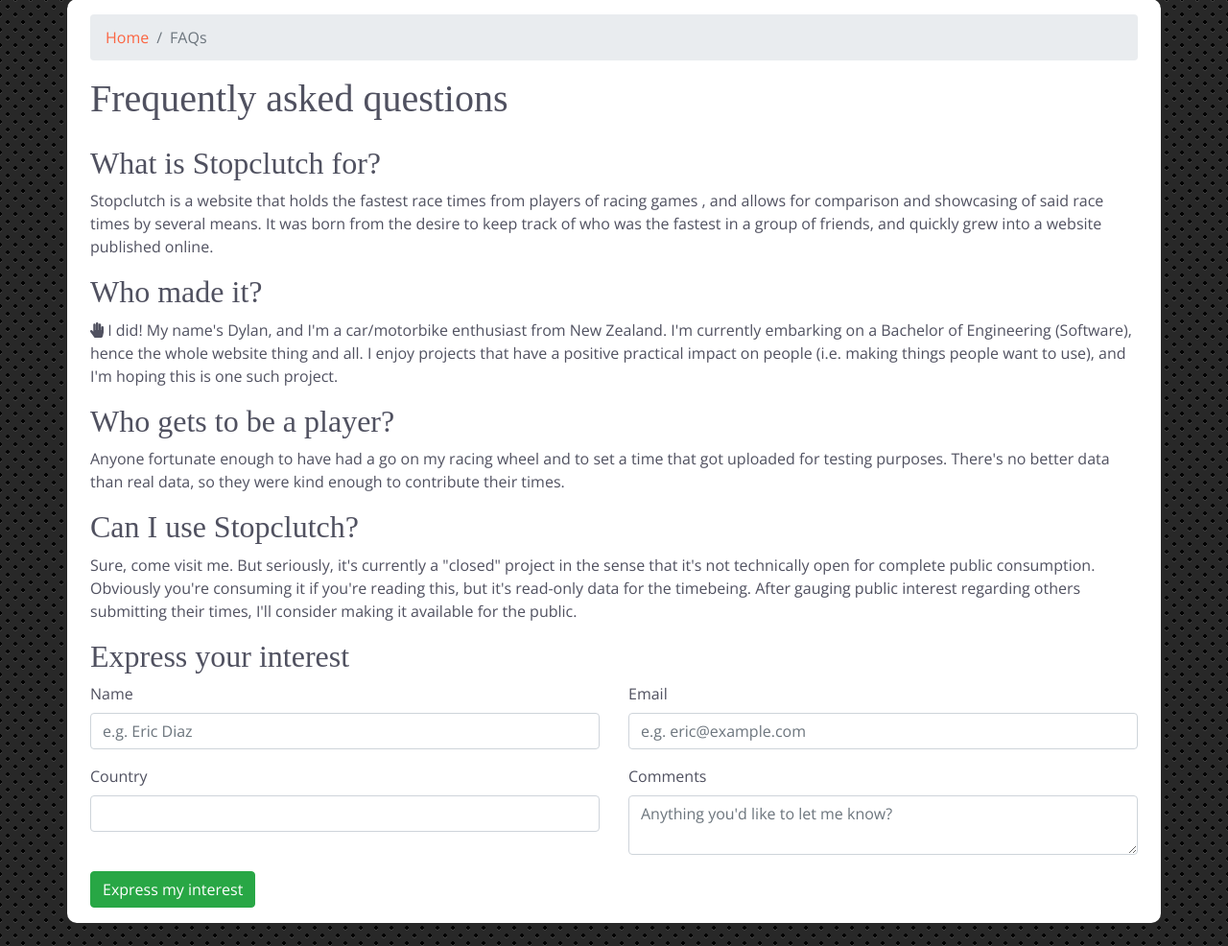
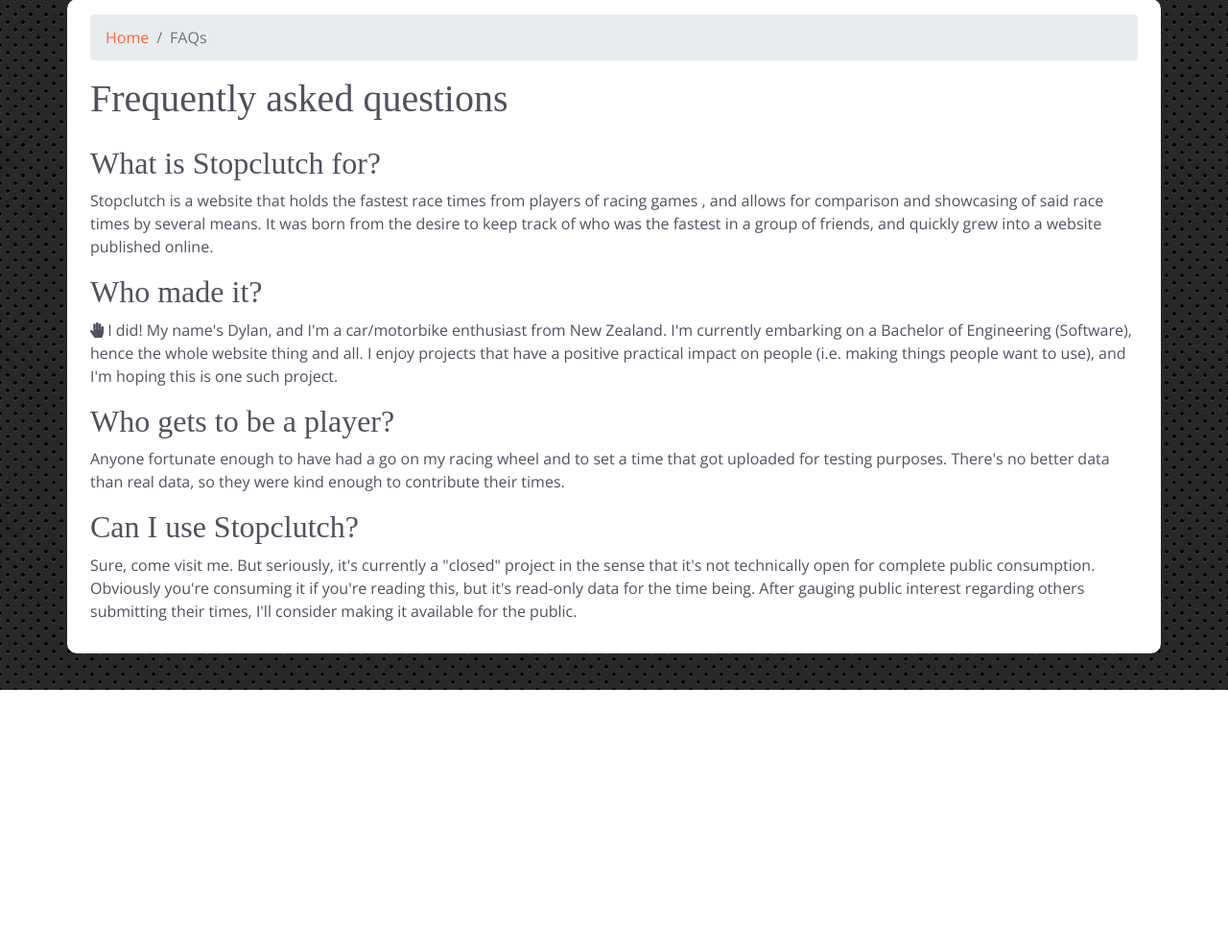
Before and after one commit to julietrb1/stopclutch, a Django app: page /faqs in a window 1280 px wide. Shown: the part 81-1067 px from the top of the page at 96% size. After the commit the page ends 800 px from the top, so only its background shows below. Run offline with Django 3.2, Linux system fonts and the light colour scheme; data that the repository does not hold is empty; some libraries are stand-ins or nearby versions; some web fonts are replaced.

Commit message:
Clean up project files and remove captcha

```diff
--- a/manage.py
+++ b/manage.py
@@ -2,7 +2,10 @@
 import os
 import sys
 
+from dotenv import load_dotenv
+
 if __name__ == "__main__":
+    load_dotenv()
     os.environ.setdefault("DJANGO_SETTINGS_MODULE", "stopclutch.settings")
     try:
         from django.core.management import execute_from_command_line
--- a/races/forms.py
+++ b/races/forms.py
@@ -1,28 +1,7 @@
-from captcha.fields import ReCaptchaField
 from django import forms
-from django.forms.utils import ErrorList
-from django_countries import countries
-from django_countries.widgets import CountrySelectWidget
 
 from races.models.game import Game
 from races.models.player import Player
-from stopclutch import settings
-
-
-class InterestForm(forms.Form):
-    name = forms.CharField(max_length=50, required=True)
-    email = forms.EmailField(max_length=100, required=True)
-    country = forms.ChoiceField(choices=countries, widget=CountrySelectWidget)
-    comments = forms.CharField(max_length=500, widget=forms.Textarea(attrs={'rows': 2}), required=False)
-
-    def __init__(self, data=None, files=None, auto_id='id_%s', prefix=None, initial=None, error_class=ErrorList,
-                 label_suffix=None, empty_permitted=False, field_order=None, use_required_attribute=None,
-                 renderer=None):
-        super().__init__(data, files, auto_id, prefix, initial, error_class, label_suffix, empty_permitted, field_order,
-                         use_required_attribute, renderer)
-
-        if not settings.DEBUG:
-            self.fields['captcha'] = ReCaptchaField()
 
 
 class PlayerCompareForm(forms.Form):
--- a/races/views/home.py
+++ b/races/views/home.py
@@ -1,15 +1,10 @@
-from django.contrib import messages
 from django.shortcuts import render
-from django_countries import countries
 
-import emails
-from races.forms import InterestForm
 from races.models.game import Game
 from races.models.player import Player
 from races.models.racetime import RaceTime
 from races.models.track import Track
 from races.models.vehiclemodel import VehicleModel
-from stopclutch import settings
 
 
 def home(request):
@@ -30,25 +25,5 @@
 
 
 def faqs(request):
-    context = {'first_game': Game.objects.order_by('name').first(), 'interest_form': InterestForm()}
-
-    if request.method == 'POST':
-        form = InterestForm(request.POST)
-        if form.is_valid():
-            context['interest_form'] = None
-            email_subject = 'Stopclutch expression of interest'
-            email_message = '"{:s}" from {:s} ({:s}) has sent you an expression of interest in using Stopclutch publicly.'.format(
-                form.cleaned_data['name'], dict(countries)[form.cleaned_data['country']], form.cleaned_data['email'])
-            if form.cleaned_data['comments']:
-                email_message += '\n\nComments: {:s}'.format(form.cleaned_data['comments'])
-            if settings.DEBUG:
-                print('Sending email with subject "{:s}" and body:\n{:s}'.format(email_subject, email_message))
-            else:
-                emails.send_html_mail(email_subject, email_message,
-                                      (settings.ADMIN_EMAIL_RECIPIENT,))
-            messages.info(request,
-                          'Thanks! Your expression of interest has been sent, and I\'ll be more than happy to hear from you.')
-        else:
-            messages.error(request, form.errors)
-
+    context = {'first_game': Game.objects.order_by('name').first()}
     return render(request, 'races/faqs.html', context)
--- a/stopclutch/wsgi.py
+++ b/stopclutch/wsgi.py
@@ -10,7 +10,9 @@
 import os
 
 from django.core.wsgi import get_wsgi_application
+from dotenv import load_dotenv
 
+load_dotenv()
 os.environ.setdefault("DJANGO_SETTINGS_MODULE", "stopclutch.settings")
 
 application = get_wsgi_application()
--- a/templates/races/faqs.html
+++ b/templates/races/faqs.html
@@ -29,37 +29,6 @@
     <h2>Can I use Stopclutch?</h2>
     <p>Sure, come visit me. But seriously, it's currently a "closed" project in the sense that it's not technically open
         for complete public consumption. Obviously you're consuming it if you're reading this, but it's read-only data
-        for the timebeing. After gauging public interest regarding others submitting their times, I'll consider making
+        for the time being. After gauging public interest regarding others submitting their times, I'll consider making
         it available for the public.</p>
-
-    <h2>Express your interest</h2>
-    {% if interest_form %}
-        <form method="post">
-            {% csrf_token %}
-            <div class="row">
-                <div class="col-sm-6">
-                    {% bootstrap_field interest_form.name placeholder='e.g. Eric Diaz' %}
-                </div>
-                <div class="col-sm-6">
-                    {% bootstrap_field interest_form.email placeholder='e.g. eric@example.com' %}
-                </div>
-                <div class="col-sm-6">
-                    {% bootstrap_field interest_form.country %}
-                </div>
-                <div class="col-sm-6">
-                    {% bootstrap_field interest_form.comments placeholder="Anything you'd like to let me know?" %}
-                </div>
-                <div class="col-sm-6">
-                    {% if interest_form.captcha %}
-                        {{ interest_form.captcha }}
-                    {% endif %}
-                </div>
-            </div>
-            <input type="submit" class="btn btn-success" value="Express my interest">
-        </form>
-    {% else %}
-        <p class="text-success">Thanks! Your expression of interest has been sent, and I'll be more than happy to hear
-            from you.</p>
-    {% endif %}
-
 {% endblock %}
```
Also changed, not shown: requirements.txt (+6 -6 lines), stopclutch/asgi.py (added, +18 -0 lines), stopclutch/settings.py (+1 -25 lines), stopclutch/settings_dev.py (deleted, +0 -16 lines), stopclutch/settings_prod.py (deleted, +0 -12 lines), .github/workflows/ci.yml (deleted), 1 other file.
